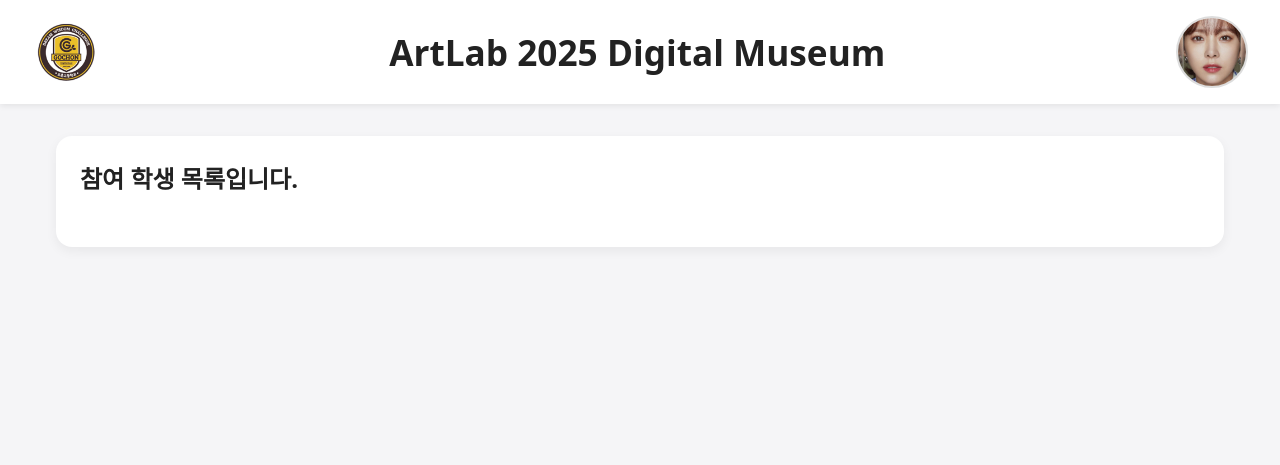
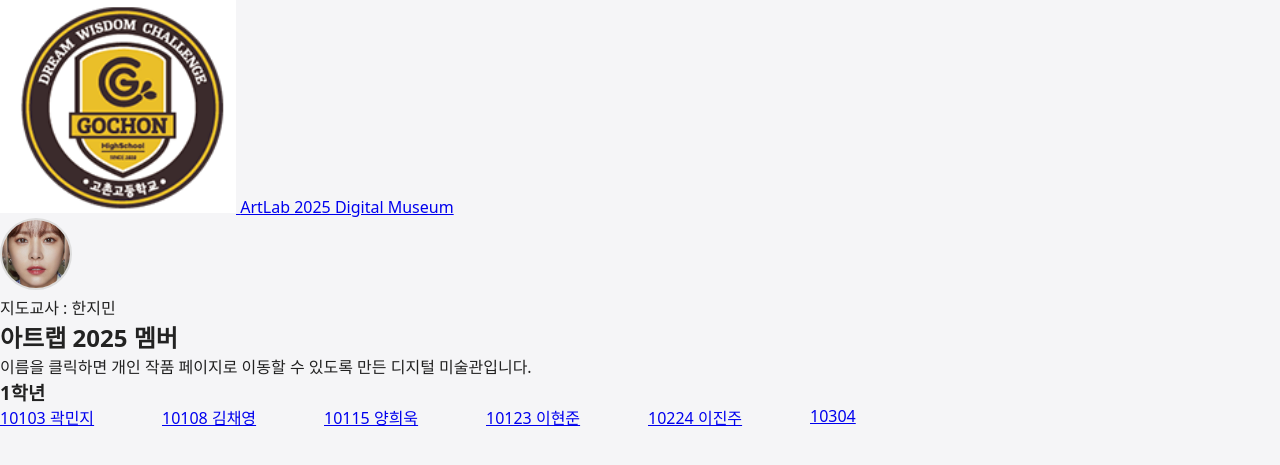
Before and after one commit to pek9931937-glitch/artlab-2025, a Flask app: page / in a window 1280 px wide. Shown: the top 465 px of the page. Run offline with Flask 3, Linux system fonts and the light colour scheme.

Commit message:
Update index.html

```diff
--- a/templates/index.html
+++ b/templates/index.html
@@ -1,83 +1,51 @@
 <!DOCTYPE html>
 <html lang="ko">
 <head>
-    <meta charset="UTF-8" />
+    <meta charset="UTF-8">
     <title>ArtLab 2025 Digital Museum</title>
     <link rel="stylesheet" href="{{ url_for('static', filename='style.css') }}">
 </head>
 <body>
-    <!-- 상단 헤더 -->
-    <header class="header">
-        <div class="header-left">
+
+<!-- 상단 검은 헤더 -->
+<header class="top-bar">
+    <!-- 로고 + 제목 전체를 클릭하면 홈으로 -->
+    <a href="{{ url_for('home') }}" class="logo-title">
         <img src="{{ url_for('static', filename='gochon-logo.png') }}"
-                 alt="Gochon High School Logo"
-                 class="logo">
-        </div>
+             alt="고촌고 로고" class="school-logo">
+        <span class="site-title">ArtLab 2025 Digital Museum</span>
+    </a>
 
-        <div class="header-center">
-            <!-- 제목 클릭 시 홈으로 이동 -->
-            <a href="{{ url_for('home') }}" class="header-title-link">
-                <h1 class="header-title">ArtLab 2025 Digital Museum</h1>
-            </a>
-        </div>
-
-        <div class="header-right">
-            <!-- 한지민 선생님 사진 (팝업 대상) -->
+    <!-- 지도교사 영역 -->
+    <div class="teacher-info">
         <img src="{{ url_for('static', filename='teacher-hanjimin.jpg') }}"
-                 alt="지도교사 한지민"
-                 class="teacher-photo"
-                 id="teacher-photo">
+             alt="지도교사 한지민" class="teacher-photo" id="teacher-photo">
+        <div class="teacher-name">지도교사 : 한지민</div>
     </div>
 </header>
 
-    <main class="main">
-        <section class="section">
-            <h2 class="section-title">참여 학생 목록입니다.</h2>
-
-            <!-- 학생 목록 그리드 -->
-            <div class="student-grid">
-                {% for student in students %}
-                <a class="student-card"
-                   href="{{ url_for('student_page', name=student) }}">
-                    <span class="student-name">{{ student }}</span>
-                </a>
-                {% endfor %}
-            </div>
-        </section>
-    </main>
-
-    <!-- 선생님 사진 팝업 -->
-    <div class="modal" id="teacher-modal">
-        <div class="modal-backdrop" id="teacher-modal-backdrop"></div>
-        <div class="modal-content">
+<!-- 선생님 사진 팝업 모달 -->
+<div id="teacher-modal" class="modal">
+    <div class="modal-backdrop"></div>
+    <div class="modal-inner">
         <img src="{{ url_for('static', filename='teacher-hanjimin.jpg') }}"
-                 alt="지도교사 한지민 확대"
-                 class="modal-image">
+             alt="지도교사 한지민 확대" class="modal-image">
     </div>
 </div>
 
-    <!-- 간단 스크립트: 선생님 사진 팝업 / 닫기 -->
-    <script>
-        const teacherPhoto = document.getElementById("teacher-photo");
-        const teacherModal = document.getElementById("teacher-modal");
-        const teacherBackdrop = document.getElementById("teacher-modal-backdrop");
+<main class="page-container">
 
-        if (teacherPhoto && teacherModal && teacherBackdrop) {
-            teacherPhoto.addEventListener("click", () => {
-                teacherModal.classList.add("show");
-            });
+    <h2 class="main-title">아트랩 2025 멤버</h2>
+    <p class="intro-text">
+        이름을 클릭하면 개인 작품 페이지로 이동할 수 있도록 만든 디지털 미술관입니다.
+    </p>
 
-            teacherBackdrop.addEventListener("click", () => {
-                teacherModal.classList.remove("show");
-            });
-
-            // ESC 키로 닫기
-            document.addEventListener("keydown", (e) => {
-                if (e.key === "Escape") {
-                    teacherModal.classList.remove("show");
-                }
-            });
-        }
-    </script>
-</body>
-</html>
+    <!-- 1학년 -->
+    <h3 class="grade-title">1학년</h3>
+    <div class="student-grid">
+        <a href="{{ url_for('student_page', name='곽민지') }}" class="student-btn">10103 곽민지</a>
+        <a href="{{ url_for('student_page', name='김채영') }}" class="student-btn">10108 김채영</a>
+        <a href="{{ url_for('student_page', name='양희욱') }}" class="student-btn">10115 양희욱</a>
+        <a href="{{ url_for('student_page', name='이현준') }}" class="student-btn">10123 이현준</a>
+        <a href="{{ url_for('student_page', name='이진주') }}" class="student-btn">10224 이진주</a>
+        <a href="{{ url_for('student_page', name='김민재') }}" class="student-btn">10304
```
Lines whose indentation alone changed are shown as unchanged.
